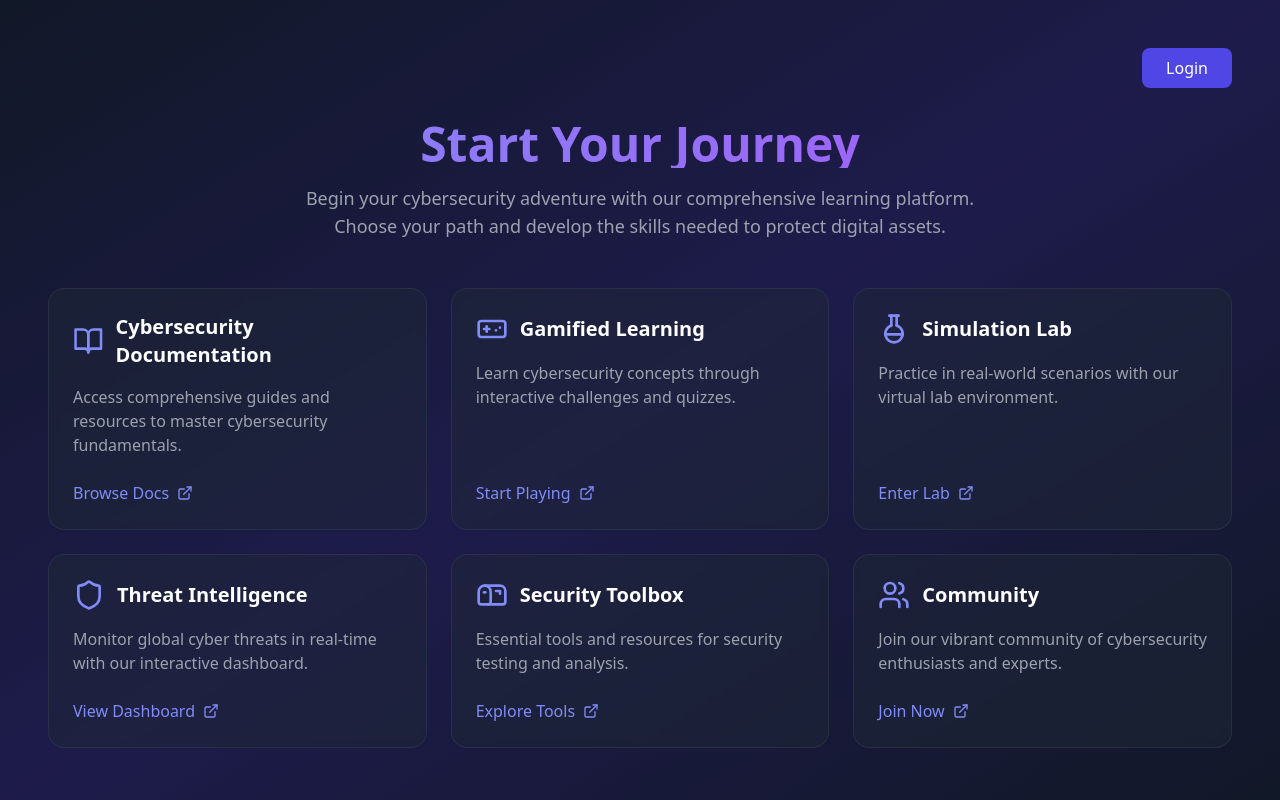
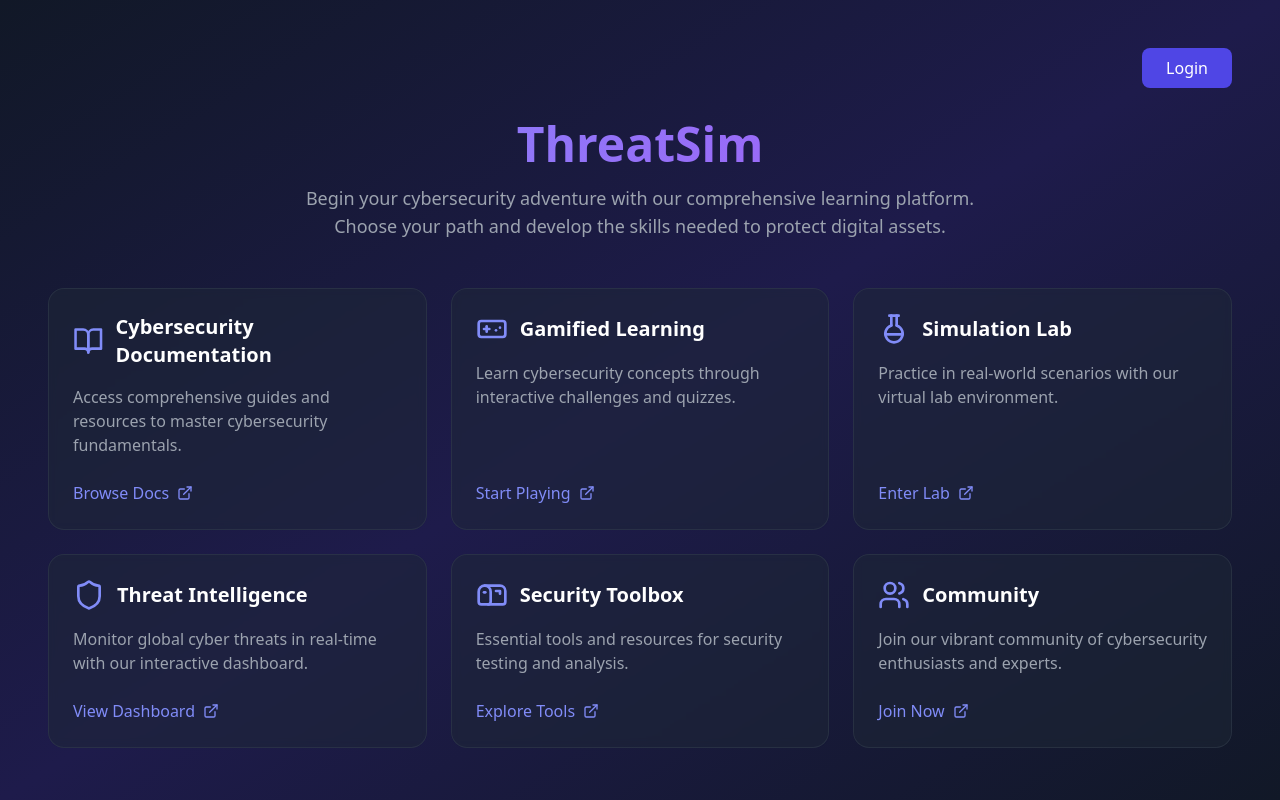
Before and after one commit to u7k4rs6/ThreatSim, a React (Vite) app: page / in a window 1280 px wide. Built offline with nearby package versions, Linux system fonts and the light colour scheme.

Commit message:
Update Journey.tsx

```diff
--- a/src/pages/Journey.tsx
+++ b/src/pages/Journey.tsx
@@ -61,7 +61,7 @@ function Journey() {
         </div>
         <div className="text-center mb-12">
           <h1 className="text-4xl md:text-5xl font-bold mb-4 bg-gradient-to-r from-indigo-400 to-purple-500 bg-clip-text text-transparent">
-            Start Your Journey
+            ThreatSim
           </h1>
           <p className="text-gray-400 text-lg max-w-2xl mx-auto">
             Begin your cybersecurity adventure with our comprehensive learning platform.
```
